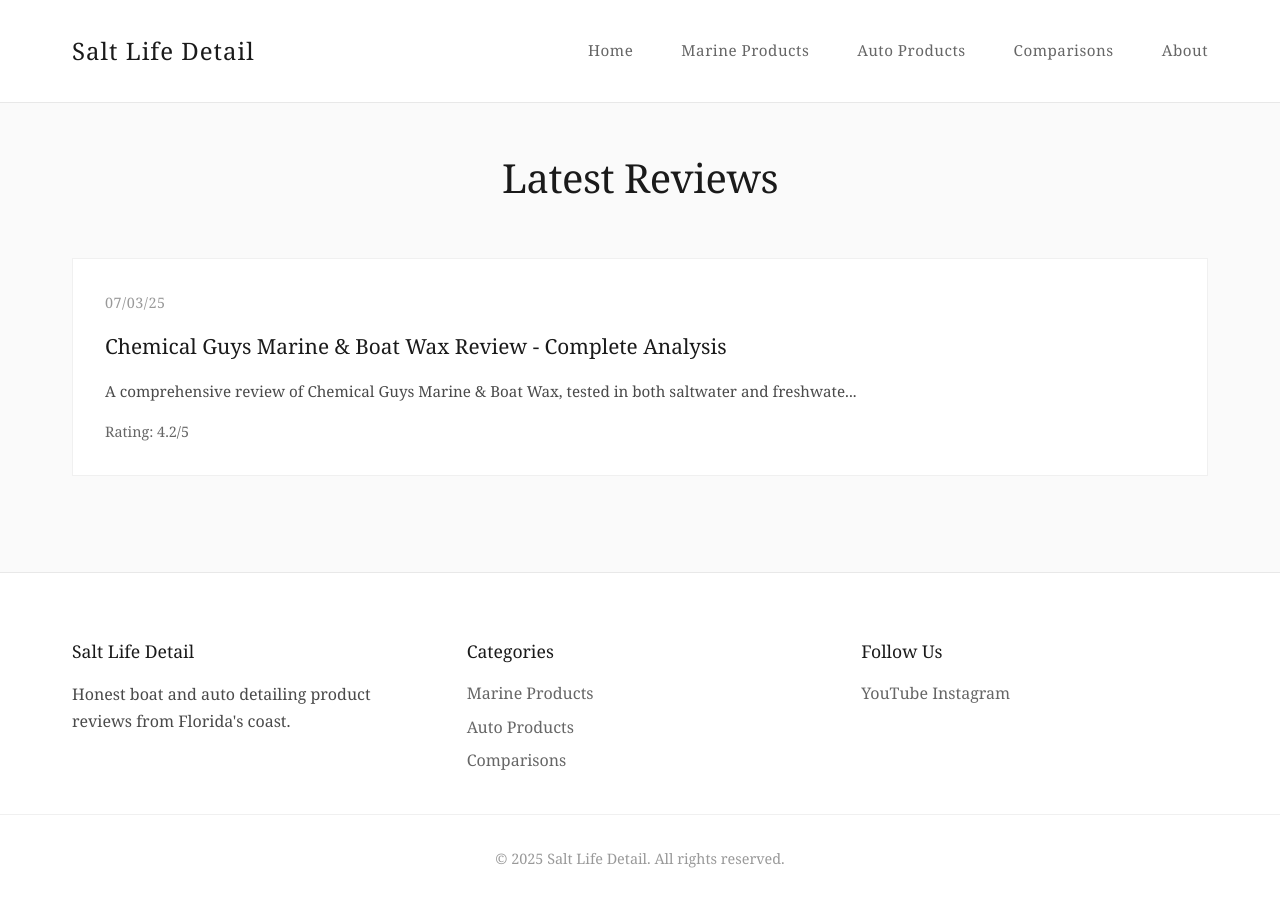
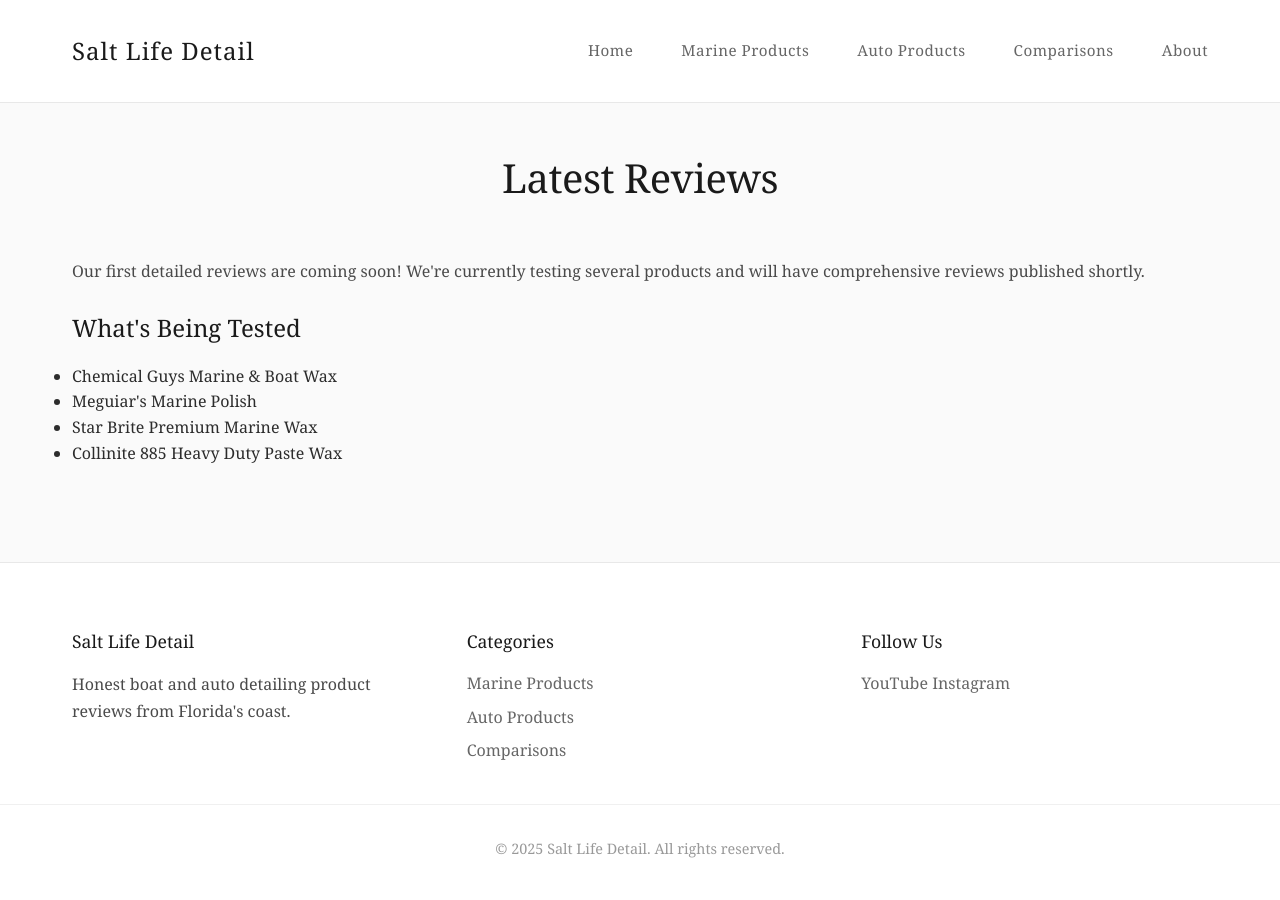
Before and after one commit to landwehr72/shine-shield-reviews.github.io, a Jekyll site: the page built from index.html, in a window 1280 px wide and 900 px high, scrolled down 1242 px. Built offline with Jekyll 4.4.1, drawn with Linux system fonts in a browser that asks for light colours.

Commit message:
Update index.html

```diff
--- a/index.html
+++ b/index.html
@@ -43,18 +43,16 @@
 
 <div class="recent-posts">
   <h2>Latest Reviews</h2>
-  <div class="posts-grid">
-    {% for post in site.posts limit:6 %}
-      <article class="post-card">
-        <div class="post-date">{{ post.date | date: "%m/%d/%y" }}</div>
-        <h3><a href="{{ post.url }}">{{ post.title }}</a></h3>
-        <p>{{ post.excerpt | strip_html | truncate: 100 }}</p>
-        {% if post.rating %}
-          <div class="post-rating">
-            <span class="rating-text">Rating: {{ post.rating }}/5</span>
-          </div>
-        {% endif %}
-      </article>
-    {% endfor %}
+  <div class="coming-soon-reviews">
+    <p>Our first detailed reviews are coming soon! We're currently testing several products and will have comprehensive reviews published shortly.</p>
+    <div class="review-preview">
+      <h3>What's Being Tested</h3>
+      <ul>
+        <li>Chemical Guys Marine & Boat Wax</li>
+        <li>Meguiar's Marine Polish</li>
+        <li>Star Brite Premium Marine Wax</li>
+        <li>Collinite 885 Heavy Duty Paste Wax</li>
+      </ul>
+    </div>
   </div>
 </div>
```
